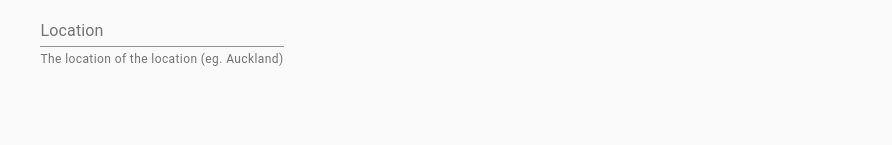
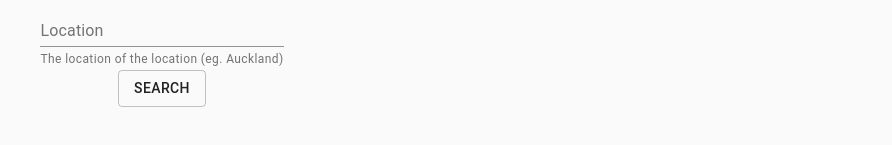
Before and after one commit to CoderYihaoWang/COVID19Stats, a React (Create React App) app: page / in a window 1280 px wide. Shown: the part 187-332 px from the top of the page, without its empty margins (16-908 px from the left). Built offline with nearby package versions, Linux system fonts and the light colour scheme.

Commit message:
Add search button on SearchPanel

```diff
--- a/src/Components/SearchPanel.tsx
+++ b/src/Components/SearchPanel.tsx
@@ -1,5 +1,5 @@
 import React, { useState } from 'react';
-import { TextField, Switch, FormControlLabel } from '@material-ui/core';
+import { TextField, Switch, FormControlLabel, Button } from '@material-ui/core';
 import { IUserInput } from '../Common/Interfaces';
 
 interface IProps {
@@ -14,27 +14,50 @@ function SearchPanel(props: IProps) {
 
     const handleFulltime = function() {
         setFullTime(!fullTime);
+        handleSubmit();
+    }
+
+    const handleSubmit = function() {
+        let userInput : IUserInput = {
+            search: search,
+            location: location,
+            fullTime: fullTime
+        };
+        props.setUserInput(userInput);
     }
 
     return (
         <div className='SearchPanel'>
             <FormControlLabel
-                control={<Switch checked={fullTime} onChange={handleFulltime} name='fullTime'/>}
+                control={
+                    <Switch
+                        checked={fullTime}
+                        onChange={handleFulltime}
+                        name='fullTime'
+                    />
+                }
                 label='Only show full-time jobs'
             />
             <TextField
                 id='search'
                 label='Description'
                 helperText='The job description to search for (eg. Python)'
+                onChange={e => setSearch(e.target.value)}
             />
             <TextField
                 id='location'
                 label='Location'
                 helperText='The location of the location (eg. Auckland)'
+                onChange={e => setLocation(e.target.value)}
             />
-
+            <Button
+                variant='outlined'
+                onClick={handleSubmit}
+            >
+                Search
+            </Button>
         </div>
     )
 }
 
-export default SearchPanel
+export default SearchPanel;
```
